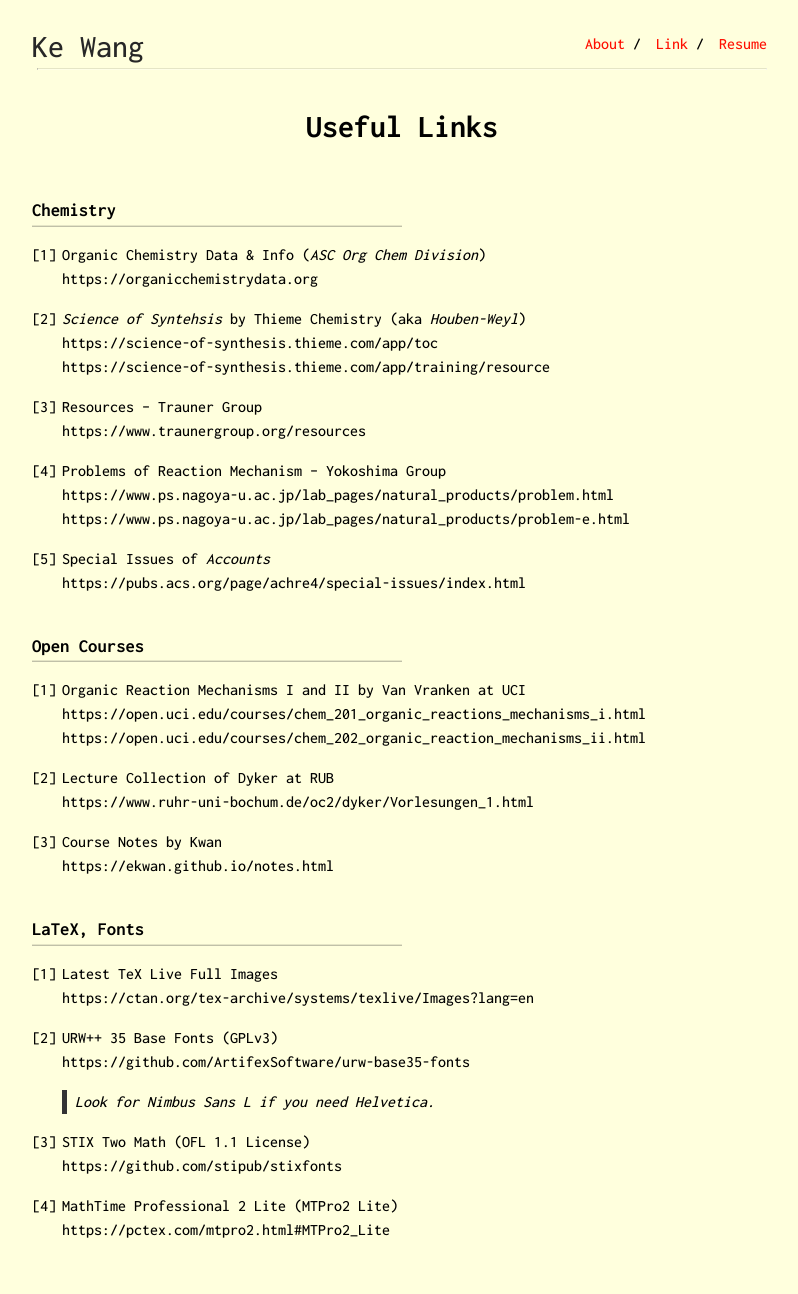
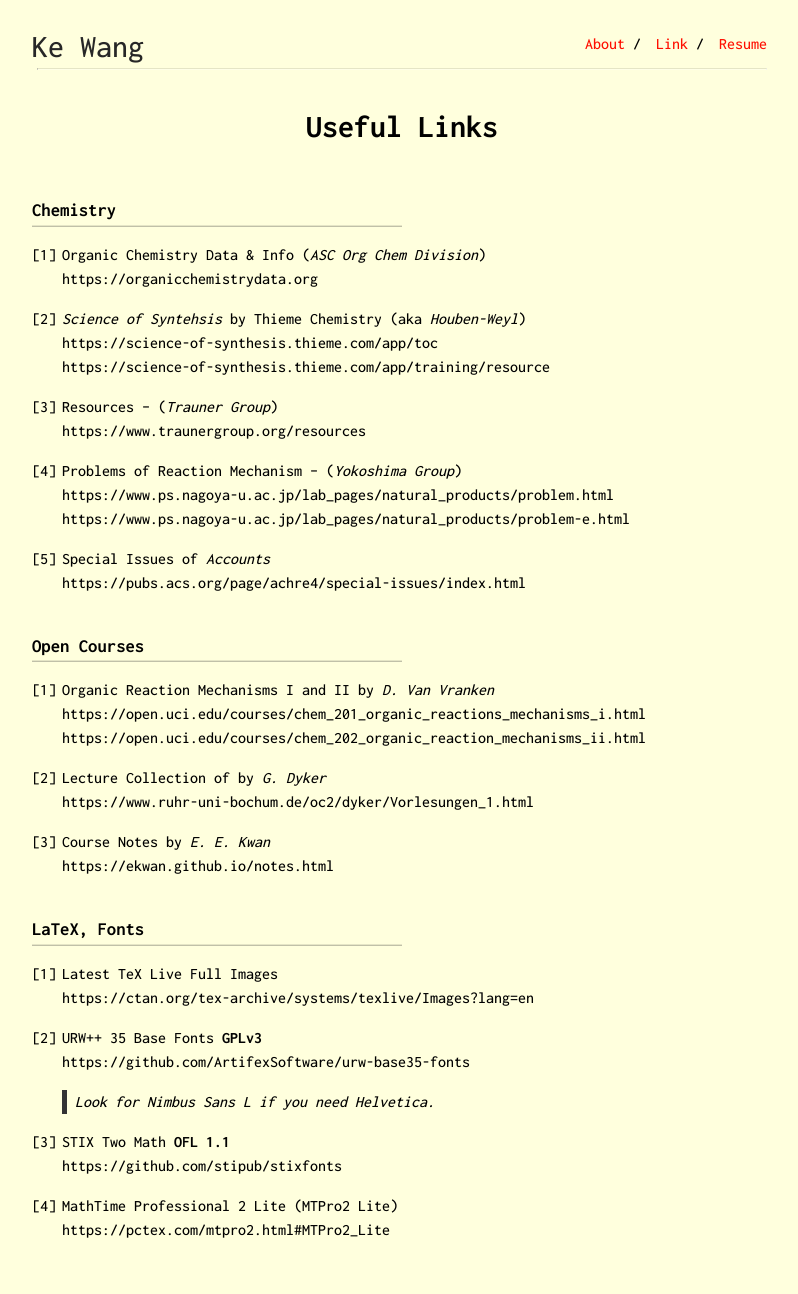
Before and after one commit to ekdc11/ekdc11.github.io, a Jekyll site: the page built from link.md, in a window 1280 px wide. Shown: the whole page, without its empty margins (238-1036 px from the left). Built offline with Jekyll 4.4.1, drawn with Linux system fonts in a browser that asks for light colours.

Commit message:
Update link.md

```diff
--- a/link.md
+++ b/link.md
@@ -11,10 +11,10 @@ https://organicchemistrydata.org
 https://science-of-synthesis.thieme.com/app/toc \
 https://science-of-synthesis.thieme.com/app/training/resource
 
-1. Resources -- Trauner Group \
+1. Resources -- (*Trauner Group*) \
 https://www.traunergroup.org/resources
 
-1. Problems of Reaction Mechanism -- Yokoshima Group\
+1. Problems of Reaction Mechanism -- (*Yokoshima Group*) \
 https://www.ps.nagoya-u.ac.jp/lab_pages/natural_products/problem.html \
 https://www.ps.nagoya-u.ac.jp/lab_pages/natural_products/problem-e.html
 
@@ -23,14 +23,14 @@ https://pubs.acs.org/page/achre4/special-issues/index.html
 
 ### Open Courses
 
-1. Organic Reaction Mechanisms I and II by Van Vranken at UCI \
+1. Organic Reaction Mechanisms I and II by *D. Van Vranken* \
 https://open.uci.edu/courses/chem_201_organic_reactions_mechanisms_i.html \
 https://open.uci.edu/courses/chem_202_organic_reaction_mechanisms_ii.html
 
-1. Lecture Collection of Dyker at RUB \
+1. Lecture Collection of by *G. Dyker* \
 https://www.ruhr-uni-bochum.de/oc2/dyker/Vorlesungen_1.html
 
-1. Course Notes by Kwan \
+1. Course Notes by *E. E. Kwan* \
 https://ekwan.github.io/notes.html
 
 ### LaTeX, Fonts
@@ -38,11 +38,11 @@ https://ekwan.github.io/notes.html
 1. Latest TeX Live Full Images \
 https://ctan.org/tex-archive/systems/texlive/Images?lang=en
 
-1. URW++ 35 Base Fonts (GPLv3)\
+1. URW++ 35 Base Fonts **GPLv3**\
 https://github.com/ArtifexSoftware/urw-base35-fonts \
 > Look for Nimbus Sans L if you need Helvetica.
 
-1. STIX Two Math (OFL 1.1 License)\
+1. STIX Two Math **OFL 1.1**\
 https://github.com/stipub/stixfonts
 
 1. MathTime Professional 2 Lite (MTPro2 Lite) \
```
